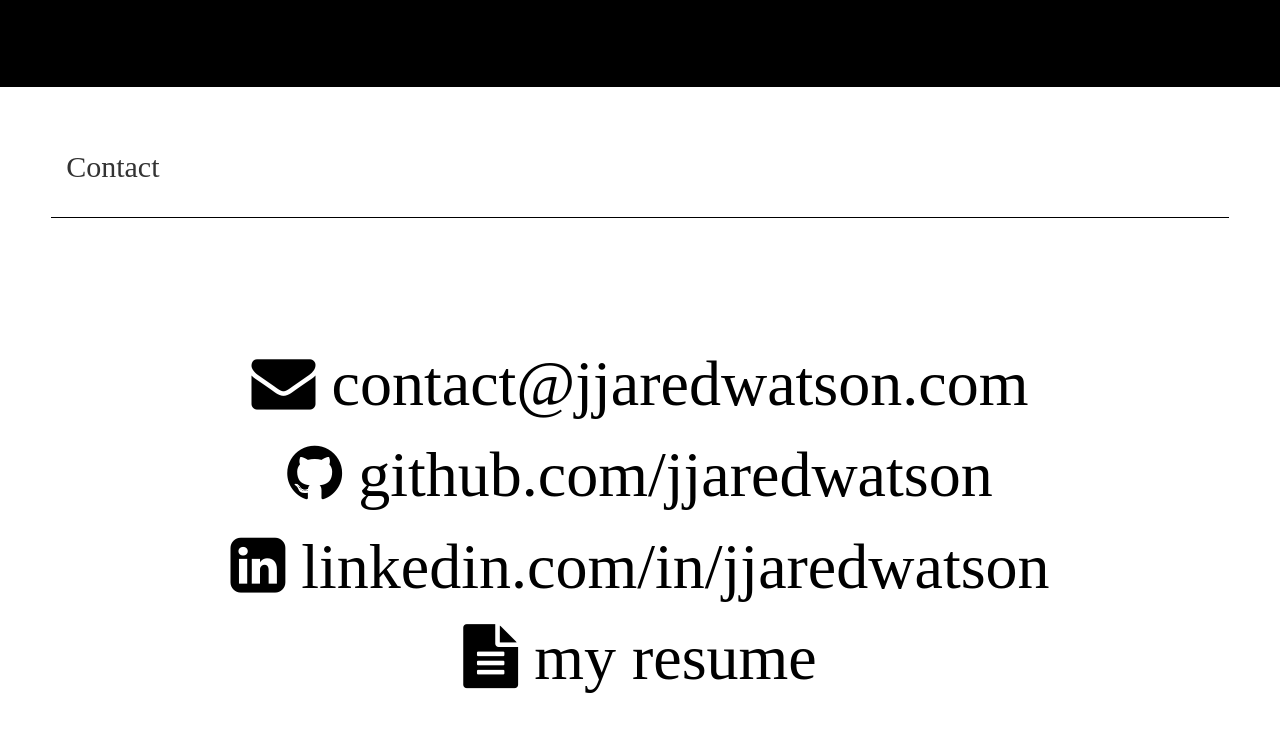
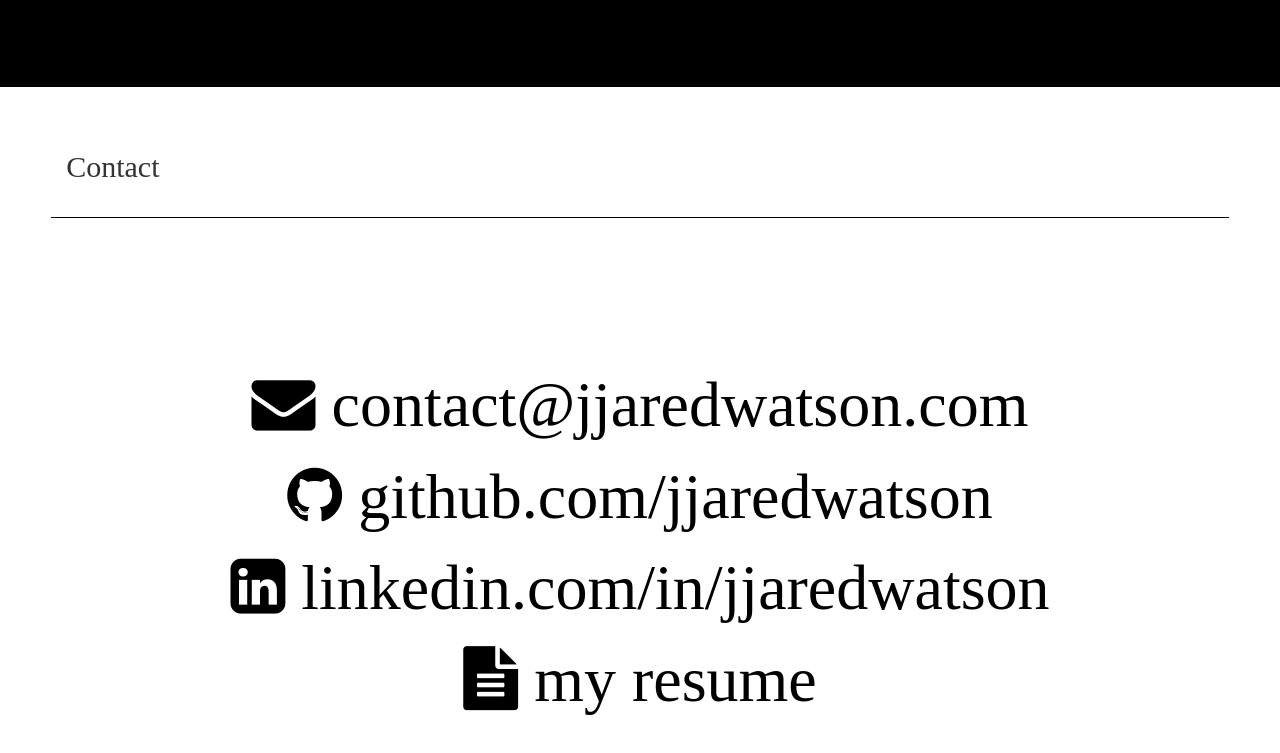
Before and after one commit to jjaredwatson/personal-portfolio, a plain HTML site: page index.html in a window 1280 px wide. Shown: the part 6165-6918 px from the top of the page. Drawn offline with nearby package versions, Linux system fonts and the light colour scheme.

Commit message:
small styling changes

```diff
--- a/style.css
+++ b/style.css
@@ -24,6 +24,7 @@ a {
 
 a:hover {
   text-decoration: none;
+  color: black;
 }
 
 a.link:hover {
@@ -242,6 +243,6 @@ li {
 
 .contact-info {
   text-align: center;
-  margin-top: 15vh;
-  margin-bottom: 15vh;
+  margin-top: 12%;
+  margin-bottom: 12%;
 }
```
